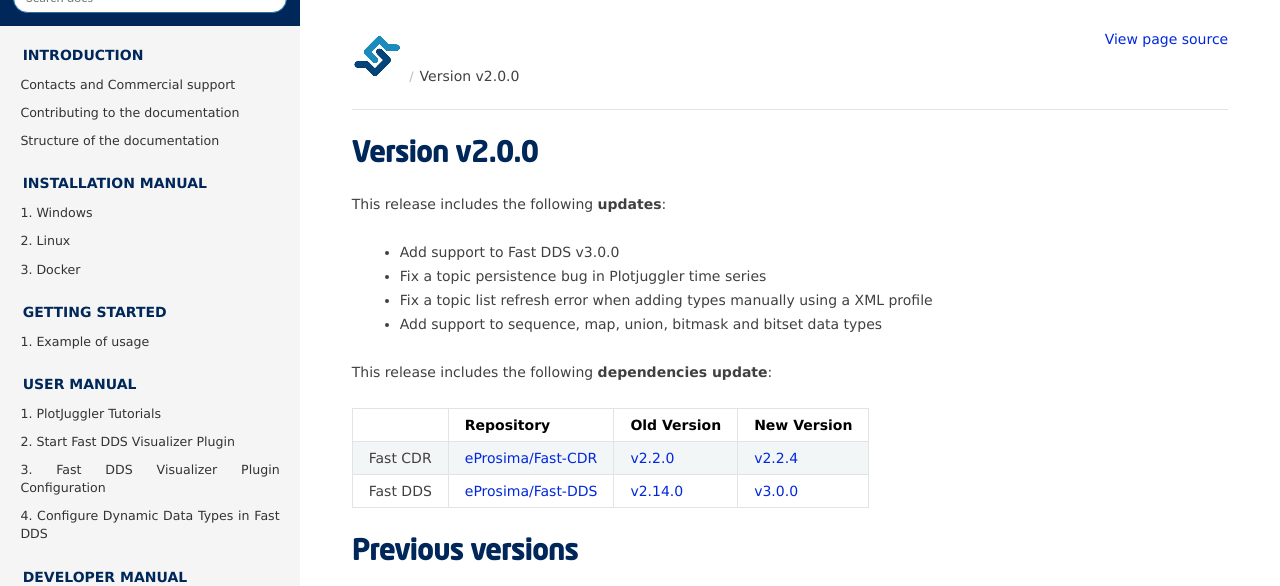
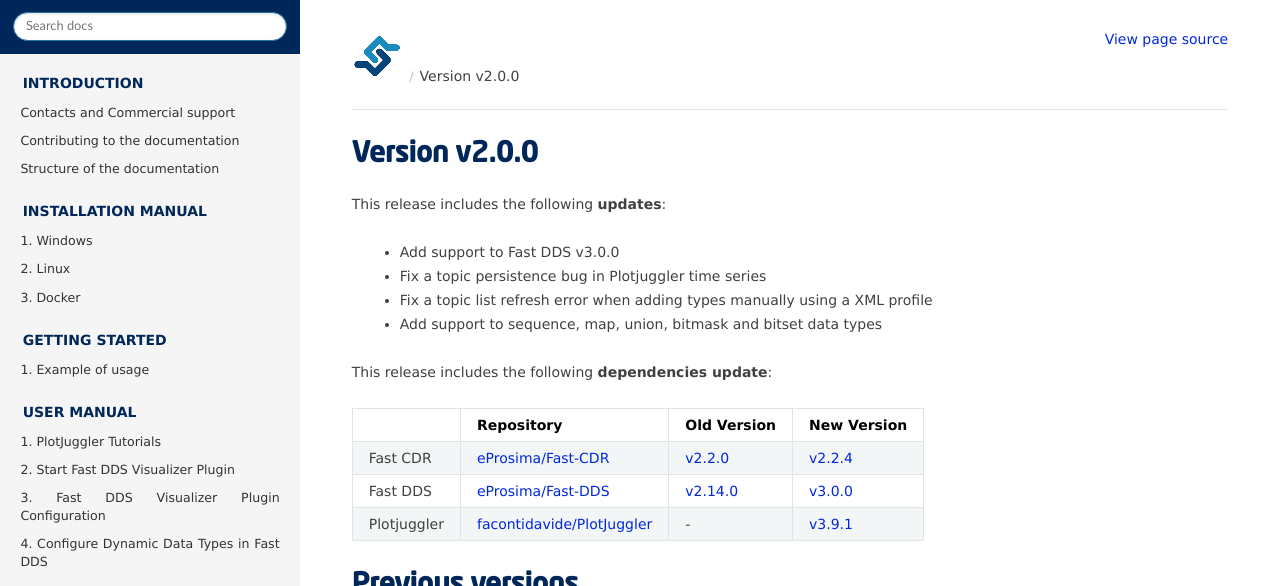
Before and after one commit to eProsima/fastdds-visualizer-plugin, a Sphinx documentation site: the page built from docs/rst/notes/notes.rst, in a window 1280 px wide and 900 px high, cut to the strip 0-586 px from the top of the window. Built offline with Sphinx 7.4.7 and the Read the Docs theme 2.0.0, drawn with Linux system fonts in a browser that asks for light colours.

Commit message:
Refs #21631: Fix previous versions and add Plotjuggler version
Signed-off-by: Carlosespicur <carlosespicur@proton.me>

```diff
--- a/docs/rst/notes/notes.rst
+++ b/docs/rst/notes/notes.rst
@@ -31,7 +31,10 @@ This release includes the following **dependencies update**:
         - `eProsima/Fast-DDS <https://github.com/eProsima/Fast-DDS>`_
         - `v2.14.0 <https://github.com/eProsima/Fast-DDS/releases/tag/v2.14.0>`__
         - `v3.0.0 <https://github.com/eProsima/Fast-DDS/releases/tag/v3.0.0>`__
-
+    *   - Plotjuggler
+        - `facontidavide/PlotJuggler <https://github.com/facontidavide/PlotJuggler>`_
+        - `-`
+        - `v3.9.1 <https://github.com/facontidavide/PlotJuggler/releases/tag/3.9.1>`__
 
 #################
 Previous versions
--- a/docs/rst/notes/previous_versions/v1.0.0.rst
+++ b/docs/rst/notes/previous_versions/v1.0.0.rst
@@ -1,8 +1,8 @@
 .. include:: /rst/exports/alias.include
 
-##############
+==============
 Version v1.0.0
-##############
+==============
 
 This is the first release of eProsima |ddsvisualizer|.
 
```
